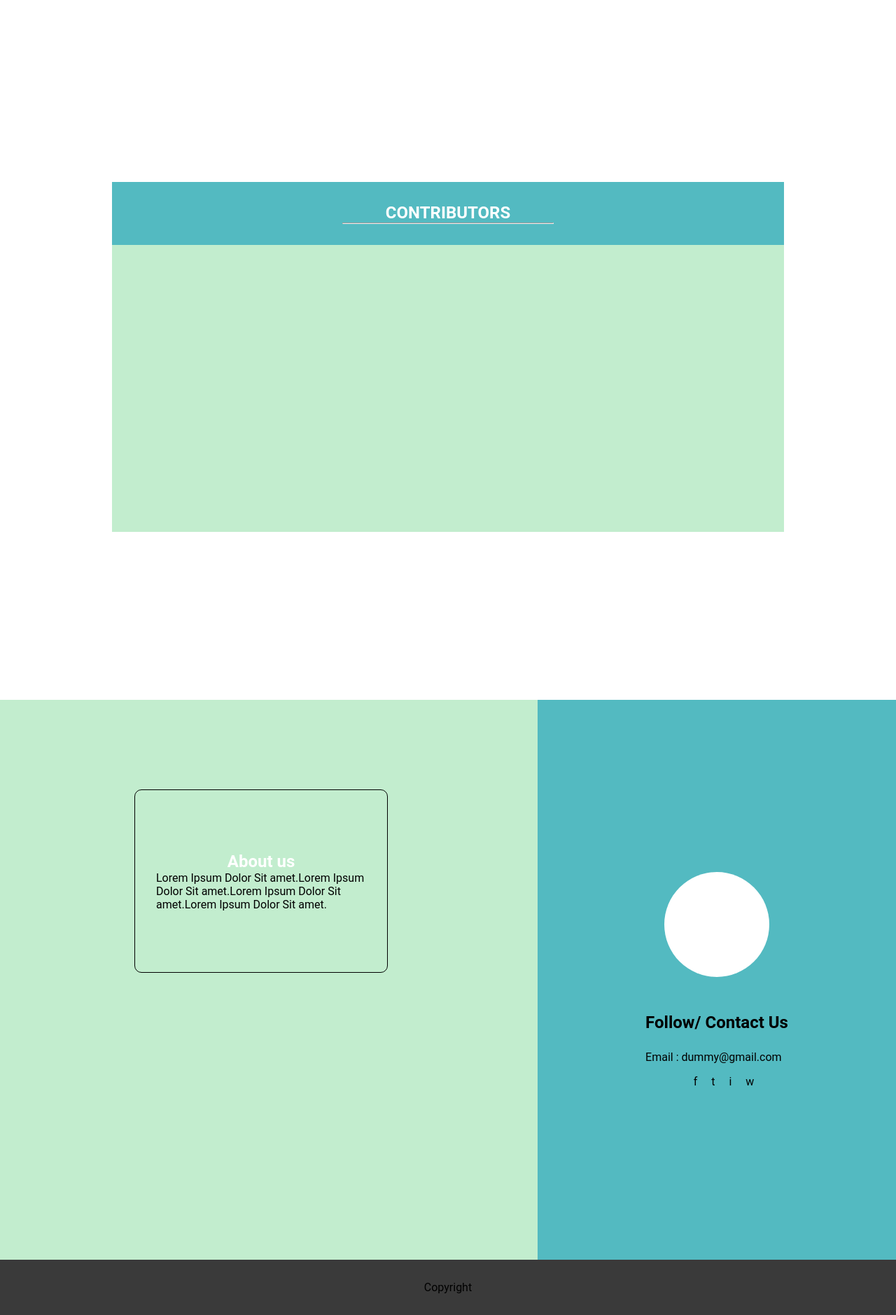
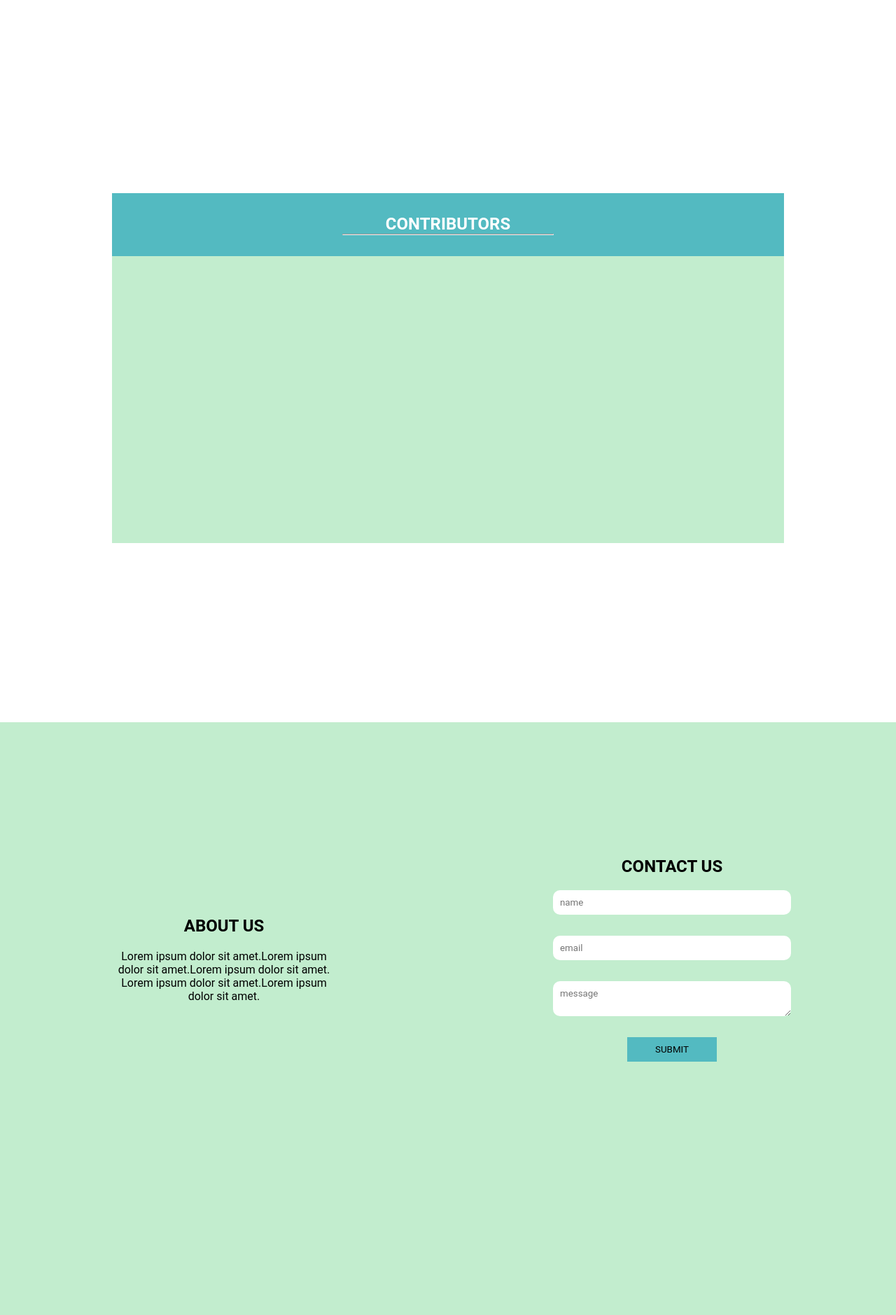
Before and after one commit to Smart-Local-Guide-Devs/webapp, a Django app: page / in a window 1280 px wide. Shown: the part 1400-3279 px from the top of the page at 70% size. After the commit the page ends 2917 px from the top, so only its background shows below. Run offline with Django 3.2, Linux system fonts and the light colour scheme; some libraries are stand-ins or nearby versions.

Commit message:
added new styles to the page

```diff
--- a/slgwebapp/frontend/static/home.css
+++ b/slgwebapp/frontend/static/home.css
@@ -139,10 +139,12 @@ header.sticky .logo{
 
 .topApps{
     width:100%;
-    height: 100vh;
+    height: 200%;
     background-color: #fff;
 }
 .container{
+
+    margin-bottom: 20%;
 	display: flex;
 	justify-content: center;
 	align-items: center;
@@ -301,68 +304,64 @@ h1{
 	height: 100vh;
 	background-color: #C2EDCE
 }
+.split{
+	height: 100%;
+	width: 50%;
+	position: fixed;
+	top:0;
+	padding-top:
+}
 
-.contentContainer{
+      .ContactUs{
   display: flex;
-	justify-content: space-between;
-
+  flex-direction: row;
+  padding-top: 15%;
 }
-.partition{
-	margin-right: 100px;
-}
-.contactUs{
-	width: 40%;
-	height:100vh;
-	background-color: #53BAC1;
+.about{
+  width: 50%;
+  text-align: center;
+  align-items: center;
   display: flex;
+  align-items: center;
   justify-content: center;
-	align-items: center;
   flex-direction: column;
 
 }
-.contactLogo{
-	height: 150px;
-	width: 150px;
-	border-radius: 50%;
-	background-color: #fff;
-	margin-bottom: 40px;
-}
-
-.contactContent{
-	line-height: 50px;
-}
-.social{
-	list-style: none;
-	display: flex;
-	flex-direction: row;
-}
-.social li{
-	margin-left:20px;
-}
-.copyright{
-	bottom: 0;
-	left:0;
-	width: 100%;
-	background-color: #3A3A3A;
-	padding-top: 30px;
-	padding-bottom: 30px;
+.aboutContent{
+  width: 50%;
 
 }
-.copyright p{
+.formContact{
+  width: 50%;
   text-align: center;
 }
-.about{
-
-	width: 300px;
+.Form{
   display: flex;
+  flex-direction: column;
   justify-content: center;
   align-items: center;
-	flex-direction: column;
-	margin-left: 15%;
-	border:thin;
-	border-style: solid;
-	height: 200px;
-	margin-top:10%;
-	padding: 30px;
+
+}
+input{
+  width:50%;
+  margin-bottom:30px;
+  padding:10px;
+  outline: none;
+  border:none;
   border-radius: 10px;
 }
+textarea{
+	width: 50%;
+	padding:10px;
+  outline: none;
+  border:none;
+  border-radius: 10px;
+}
+.formBtn{
+	margin-top: 30px;
+	padding: 10px;
+	width:20%;
+	background-color: #53BAC1;
+	outline: none;
+	border:none;
+}
--- a/slgwebapp/frontend/templates/home.html
+++ b/slgwebapp/frontend/templates/home.html
@@ -4,6 +4,7 @@
   <title>HOME PAGE</title>
   <link rel="stylesheet" type="text/css" href="home.css">
   <link rel="stylesheet" href="https://cdnjs.cloudflare.com/ajax/libs/font-awesome/4.7.0/css/font-awesome.min.css">
+  <script src='https://kit.fontawesome.com/a076d05399.js'></script>
   <link rel="stylesheet" href="https://unpkg.com/flickity@2/dist/flickity.min.css">
   <script src="https://unpkg.com/flickity@2/dist/flickity.pkgd.min.js"></script>
   <script src="https://ajax.googleapis.com/ajax/libs/jquery/3.5.1/jquery.min.js"></script>
@@ -31,10 +32,12 @@
              <div class="menuToggle" onclick="toggle()" id="bars">
                <i class="fa fa-bars"></i>
             </div>
+
        <ul class="menu">
             <li ><a href="#main">HOME</a></li>
-			<li ><a href="#topApps">TOP SERVICES</a></li>
-			<li ><a href="#contributor">CONTRIBUTORS</a></li>
+      <!--<li ><a href="#topApps">TOP SERVICES</a></li>
+      <li ><a href="#contributor">CONTRIBUTORS</a></li>-->
+           <li ><a href="#main">LOGIN</a></li>
            <li ><a href="#contact">CONTACT US</a></li>
 
       </ul>
@@ -48,27 +51,7 @@
         </form>
         </div>
       </div>
-     	<!--<div class="footer">
-              <p class="head">ABOUT US</p>
-     		<div class="content">
 
-     		   <div class="details">
-                  <p>Lorem psum dolor sit amet</p>
-                  <p>Lorem psum dolor sit amet</p>
-                  <p>Lorem psum dolor sit amet</p>
-               </div>
-               <div class="details">
-                  <p>Lorem psum dolor sit amet</p>
-                  <p>Lorem psum dolor sit amet</p>
-                  <p>Lorem psum dolor sit amet</p>
-               </div>
-               <div class="details">
-                  <p>Lorem psum dolor sit amet</p>
-                  <p>Lorem psum dolor sit amet</p>
-                  <p>Lorem psum dolor sit amet</p>
-               </div>
-     		</div>
-     	</div>-->
      </section>
      <section class="topApps" id="topApps">
      <div class="container">
@@ -79,7 +62,7 @@
                        <hr class="line">
                     </div>
                     <div class="locationLogo">
-                         <p>SetLocation</p>
+                         <i class="fas fa-location-arrow"  style='font-size:24px'></i>
                     </div>
 
                </div>
@@ -123,9 +106,6 @@
 
 
      </div>
-     </section>
-
-     <section class="topApps" id="contributor">
         <div class="container">
         <div class="card">
           <div class="CardHeaderCon">
@@ -140,31 +120,22 @@
 
      <section class="contact" id="contact">
 
-     	<div class="contentContainer">
 
-     			<div class="about">
-     			    <h1>About us</h1>
-     			    <p>Lorem Ipsum Dolor Sit amet.Lorem Ipsum Dolor Sit amet.Lorem Ipsum Dolor Sit amet.Lorem Ipsum Dolor Sit amet. </p>
+      <div class="ContactUs">
+       <div class="about left">
+         <h1 style='color:black ;margin-bottom: 20px;'>ABOUT US</h1>
+         <p class="aboutContent">Lorem ipsum dolor sit amet.Lorem ipsum dolor sit amet.Lorem ipsum dolor sit amet.
+         Lorem ipsum dolor sit amet.Lorem ipsum dolor sit amet.</p>
        </div>
-     		    <div class="contactUs">
-     			   <div class="contactLogo"></div>
-     			   <div class="contactContent">
-     			      <h2>Follow/ Contact Us</h2>
-     			      <p>Email  :   dummy@gmail.com</p>
-
+       <div class="formContact right">
+         <h1 style='color:black;margin-bottom: 20px '>CONTACT US</h1>
+         <form class="Form">
+           <input type="text" name="name" placeholder="name">
+           <input type="email" name="email" placeholder="email">
+           <textarea placeholder="message"></textarea>
+           <button class="formBtn" type="submit"> SUBMIT </button>
+         </form>
        </div>
-                   <div class="social">
-                   	 <li>f</li>
-                   	 <li>t</li>
-                   	 <li>i</li>
-                   	 <li>w</li>
-                   </div>
-     		    </div>
-
-
-     	</div>
-     	<div class="copyright">
-     		<p> Copyright</p>
       </div>
 
      </section>
--- a/slgwebapp/frontend/templates/productOverview.html
+++ b/slgwebapp/frontend/templates/productOverview.html
@@ -34,7 +34,7 @@
 <div class="Container">
 <div class="card">
   <div class="col-md-3 mt-1">
-    <img class="img-fluid img-responsive rounded product-image" src="{{ icon_link }}" style="float:left">
+    <img class="img-fluid img-responsive rounded product-image" src="{{icon_link}}" style="float:left">
     <div>
       <h1>{{ app_name }}</h1>
       <div class="appDesc">
```
Also changed, not shown: other parts of slgwebapp/frontend/static/home.css (+13 -12 lines), README.md (deleted), slgwebapp/db.sqlite3, slgwebapp/frontend/views.py (line endings or trailing spaces). Lines whose indentation alone changed are shown as unchanged.
